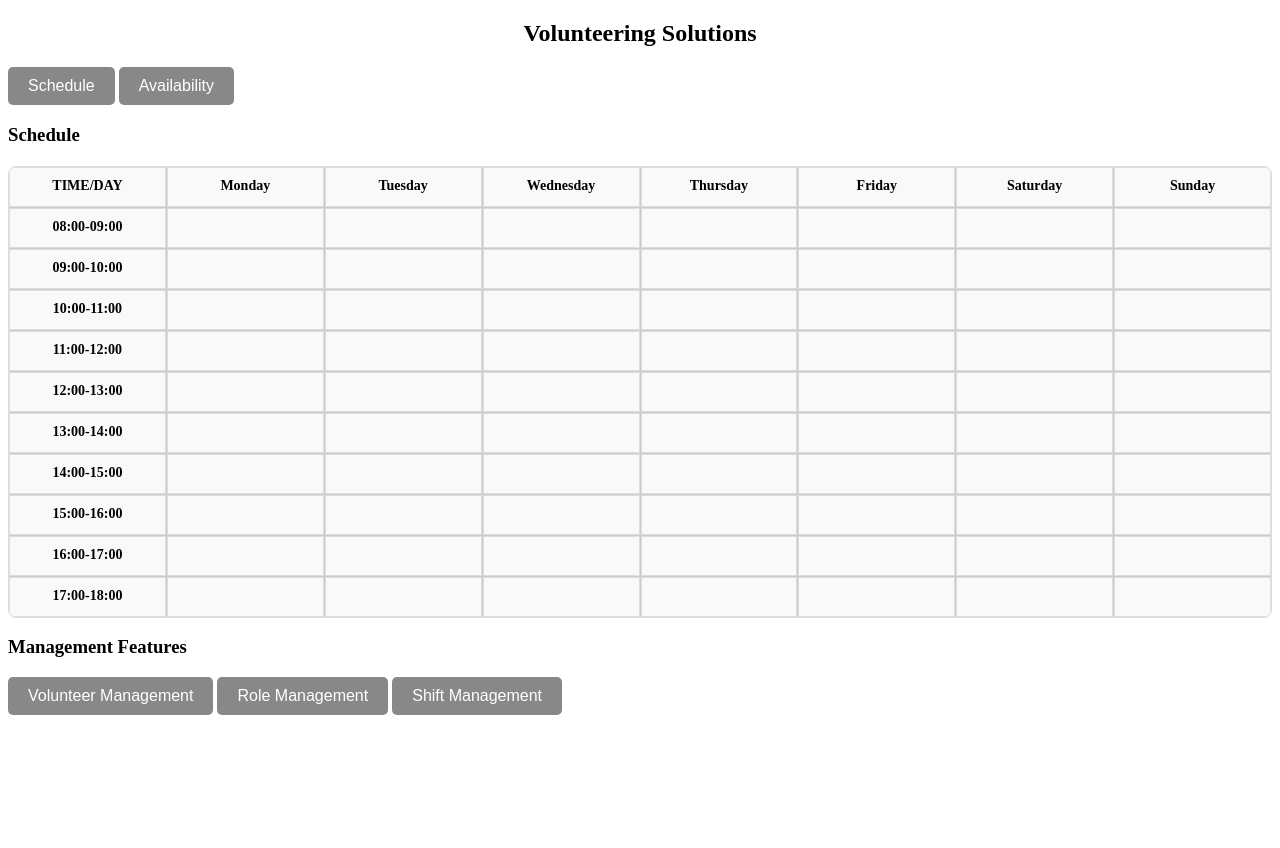
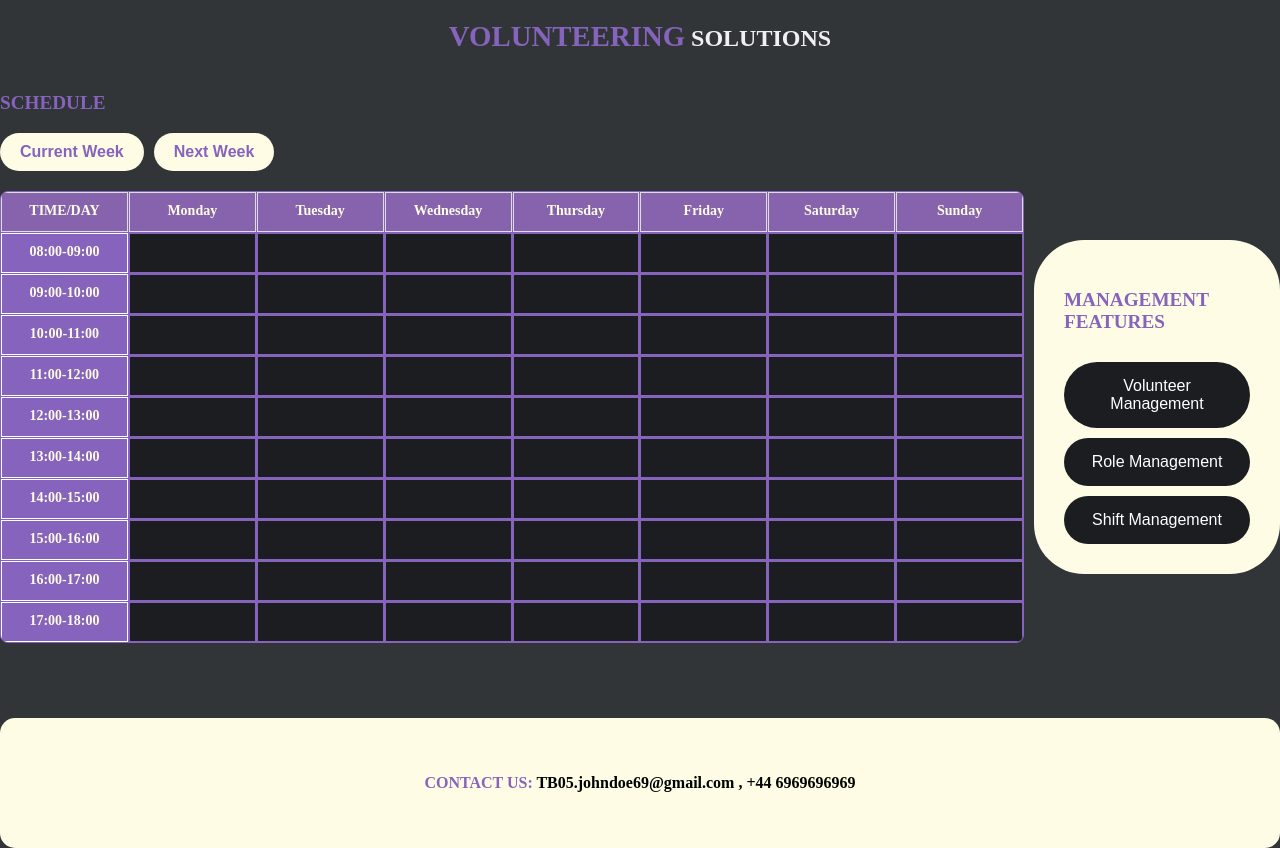
Before and after one commit to tylerglendinning69/KV6002_GroupProject, a PHP site: page /ManagementHome.html in a window 1280 px wide. Before the commit the page ends 715 px from the top, so only its background shows below. Run offline with PHP 8.4, Linux system fonts and the light colour scheme.

Commit message:
Added CSS and positioning

```diff
--- a/TB05_Project/ManagementHome.html
+++ b/TB05_Project/ManagementHome.html
@@ -7,13 +7,28 @@
         <title>Volunteering Solutions</title>
     </head>
     <header>
-        <h2>Volunteering Solutions</h2>
+        <h2 class="logoHeading"><span class="heading1">VOLUNTEERING</span> SOLUTIONS</h2>
     </header>
-    <body>
-        <button name="ScheduleButton" type="button">Schedule</button>
-        <button name="AvailabilityButton" type="button">Availability</button>
-        <h3>Schedule</h3>
-        <div class="schedule" id="schedule"></div>
+    <body class="darkBody">
+        <h3 class="heading1">SCHEDULE</h3>
+        <div class="button-container">
+            <button name="ScheduleButton" type="button" class="extraBtns">Current Week</button>
+            <button name="AvailabilityButton" type="button" class="extraBtns">Next Week</button>
+        </div>
+        <div class="MngHome">
+            <div class="MngScedule">
+                <div class="schedule" id="schedule"></div>
+            </div>
+            <div class="MngFeatures">
+                <h3 class="heading1">MANAGEMENT FEATURES</h3>
+                <a href="MVolunteerManagement.html"><button name="VolunteerManagement" type="button" class="MngFeatureBtns">Volunteer Management</button></a>
+                <a href="MRoleManagement.html"><button name="RoleManagement" type="button" class="MngFeatureBtns">Role Management</button></a>
+                <a href="MShiftManagement.html"><button name="BlockTimeFrame" type="button" class="MngFeatureBtns">Shift Management</button></a>
+            </div>
+        </div>
+        <div class="footer">
+            <p class="footer-content"> <span class="fcontent">CONTACT US:</span>  TB05.johndoe69@gmail.com , +44 6969696969</p>
+        </div>
 
         <script>
             const scheduleContainer = document.getElementById('schedule');
@@ -94,9 +109,10 @@
 
                         // Update each matching cell with the shift information
                         cells.forEach(cell => {
-                            cell.style.backgroundColor = "#ADD8E6"; // Light blue color to represent the shift
+                            cell.style.backgroundColor = "#fefce5"; // Light blue color to represent the shift
                             cell.style.color = "black";
                             cell.style.textAlign = "center";
+                            cell.style.backgroundColor = "#1c1d21";
 
                             // Add roles as content in the cell
                             cell.innerHTML = `<div>${roles.join(", ")}</div>`;
@@ -109,9 +125,6 @@
             document.addEventListener('DOMContentLoaded', loadSchedule);
         </script>
 
-        <h3>Management Features</h3>
-        <a href="MVolunteerManagement.html"><button name="VolunteerManagement" type="button">Volunteer Management</button></a>
-        <a href="MRoleManagement.html"><button name="RoleManagement" type="button">Role Management</button></a>
-        <a href="MShiftManagement.html"><button name="BlockTimeFrame" type="button">Shift Management</button></a>
+
     </body>
 </html>
--- a/TB05_Project/TB05css.css
+++ b/TB05_Project/TB05css.css
@@ -1,5 +1,9 @@
-body {
-    background-color: #ffffff;
+html, body {
+    height: 100%;
+    margin: 0;
+    display: flex;
+    flex-direction: column;
+    background-color: #313537;
 }
 
 h1 {
@@ -66,9 +70,10 @@ input {
 .schedule {
     display: grid;
     gap: 1px;
-    background-color: #ccc;
+    background-color: #8663bc;
     margin-top: 20px;
     overflow-x: auto; /* Enable horizontal scrolling for smaller screens */
+
 }
 
 /* Header Cells */
@@ -94,8 +99,8 @@ input {
 
 /* Individual Schedule Cells */
 .schedule-cell {
-    background-color: #f0f0f0;
-    border: 1px solid #ddd;
+    background-color: #1c1d21;
+    border: 1px solid #8663bc;
     padding: 10px;
     text-align: center;
     position: relative;
@@ -198,21 +203,23 @@ label {
 
 .schedule {
     display: grid;
-    border: 1px solid #ddd;
+    border: 1px solid #8663bc;
     border-radius: 8px;
     overflow: hidden;
 }
 
 .schedule div {
-    border: 1px solid #ddd;
+    /*border: 1px solid #8663bc;*/
     padding: 10px;
     text-align: center;
-    background-color: #f9f9f9;
+    /*background-color: #1c1d21;*/
+    color: #fefce5;
 }
 
 .time-column {
-    background-color: #f1f1f1;
+    background-color: #8663bc;
     font-weight: bold;
+    border: 1px solid #fff;
 }
 
 .schedule-row {
@@ -249,6 +256,7 @@ label {
     grid-template-columns: 1fr 1fr 1fr;
     gap: 10px;
     align-items: center;
+    border: 2px solid white;
 }
 
 .container div {
@@ -259,7 +267,8 @@ label {
 
 .header {
     font-weight: bold;
-    background-color: #ddd;
+    background-color: #8663ac;
+    color: #fff;
 }
 
 
@@ -295,18 +304,241 @@ a {
     border: 2px solid #005f4b; /* Darker border for emphasis */
 }
 
-/* Role selection area styling */
-#roles-container {
+
+
+/*ManagementHome*/
+.darkBody {
+    flex: 1;
+    display: flex;
+    flex-direction: column;
+    background-color: #313537;
+
+}
+.button-container{
+    display: flex;
+    flex-direction: row;
+    height: 100px;
+}
+.MngFeatures{
+    display: flex;
+    flex-direction: column;
+    place-self: center;
+    background-color: #fefce5;
+    padding: 30px;
+    border-radius: 50px;
+    margin-left: 10px;
+}
+
+.MngFeatureBtns{
+    margin-top: 10px;
+    background-color:#1c1d21 ;
+    padding: 15px;
+    width: 100%;
+    border-radius: 50px;
+    transition: background-color 0.25s;
+
+}
+
+.MngFeatureBtns:hover{
+    background-color: #8663bc;
+}
+
+.MngHome {
+    flex: 1;
+    display: grid;
+    grid-template-columns: 80% 20%;
+}
+
+.logoHeading{
+    color: #f0f0f0;
+}
+
+.heading1{
+    color: #8663bc;
+    font-size: larger;
+}
+
+.extraBtns{
+    color: #8663bc;
+    font-weight: bold;
+    background-color: #fefce5;
+    border-radius: 50px;
+    transition: background-color 0.25s, color 0.25s;
+    height: min-content;
+}
+
+.extraBtns:hover{
+    color: #f0f0f0;
+    background-color: #8663bc;
+}
+
+.footer {
+    background-color: #fefce5;
+    border-radius: 15px;
+    padding: 20px;
+    text-align: center;
+    margin-top: 75px;
+}
+
+.footer-content{
+    padding: 20px;
+    font-weight: bold;
+
+
+}
+
+.fcontent{
+    color: #8663bc;
+}
+
+/*MShiftManagement*/
+.ManagementBtns .extraBtns{
+    margin-left: 5px;
+
+}
+
+.ManagementBtns{
+    margin-top: 20px;
+}
+
+/*Role Management*/
+.fontRole{
+    color: white;
+    margin-left: 15px;
+    font-weight: 500;
+}
+
+.btnMargin{
+    margin-top: 15px;
+
+}
+
+.roleMng-container{
+    display: flex;
+    align-self: center;
+    flex-direction: column;
+}
+
+.roleInput{
+    margin-left: 15px;
+}
+
+.roleType{
+    padding: 15px;
+    font-weight: bold;
+    border: 2px solid #8663ac;
+    color: white;
+    font-size: medium;
+    border-radius: 20px;
+    background-color: #1c1d21
+}
+
+.heading2{
+    color: #fefce5;
+    font-weight: 700;
+    margin: 10px;
+    font-size: larger;
+}
+
+/*Add Shift*/
+
+.shift-container{
+    background-color: #1c1d21;
+    height: fit-content;
+    width: auto;
+    border: 5px solid #8663ac;
+}
+
+.shiftHeadings{
+    color:#fefce5 ;
+    margin: 10px;
+}
+
+.shiftSelect{
+    padding: 5px;
+    border-radius: 10px;
+    border: 5px solid #8663ac;
+}
+
+.saveShift{
+    margin:10px;
+}
+
+.roleMargins{
+    margin-left: 10px;
+    margin-right: 10px;
+    background-color: #1c1d21;
     margin-top: 20px;
     padding: 10px;
-    border: 1px solid #ddd;
+    border: 5px solid #8663ac;
     border-radius: 5px;
-    background-color: #f9f9f9;
 }
 
+
 #roles-container label {
-    display: block;
     margin: 5px 0;
-    font-size: 14px;
-    color: #555;
+    font-size: medium;
+    color: #fefce5;
 }
+
+.scheduleForm{
+    display: flex;
+    align-self: center;
+    margin-top: 100px;
+
+}
+
+.workHrsBack{
+    display: flex;
+    justify-self: center;
+    margin-top: 50px;
+}
+
+/*Edit Shifts*/
+
+.extraBtns2{
+
+    font-weight: bold;
+    background-color:#1c1d21 ;
+    border-radius: 50px;
+    transition: background-color 0.25s, color 0.25s, border 0.25s;
+    height: min-content;
+    border: 3px solid #8663ac;
+}
+
+.extraBtns2:hover{
+    color: #f0f0f0;
+    background-color: #8663bc;
+    border: 3px solid black;
+}
+
+.shiftsList{
+    display: flex;
+    flex-wrap: wrap;
+    margin-left: 30px;
+    justify-content: center;
+}
+
+.extraBtnEdit{
+    display: flex;
+    align-self: center;
+    margin-top: 150px;
+}
+
+.editShiftContainer{
+    display: flex;
+    align-self: center;
+    background-color: #fefce5;
+    padding: 30px;
+    border-radius: 20px;
+    border: 5px solid #8663ac;
+}
+
+.editShiftContainer .roleType{
+    margin-bottom: 15px;
+    margin-top: 10px;
+}
+
+.editShiftContainer .extraBtns2{
+    background-color: #8663ac;
+}
```
Also changed, not shown: TB05_Project/MAddRole.html (+6 -6 lines), TB05_Project/MAddShift.html (+15 -12 lines), TB05_Project/MEditRole.html (+6 -6 lines), TB05_Project/MEditShift.html (+22 -12 lines), TB05_Project/MRoleManagement.html (+17 -2 lines), TB05_Project/MShiftManagement.html (+10 -7 lines), TB05_Project/MWorkHours.html (+10 -10 lines).
